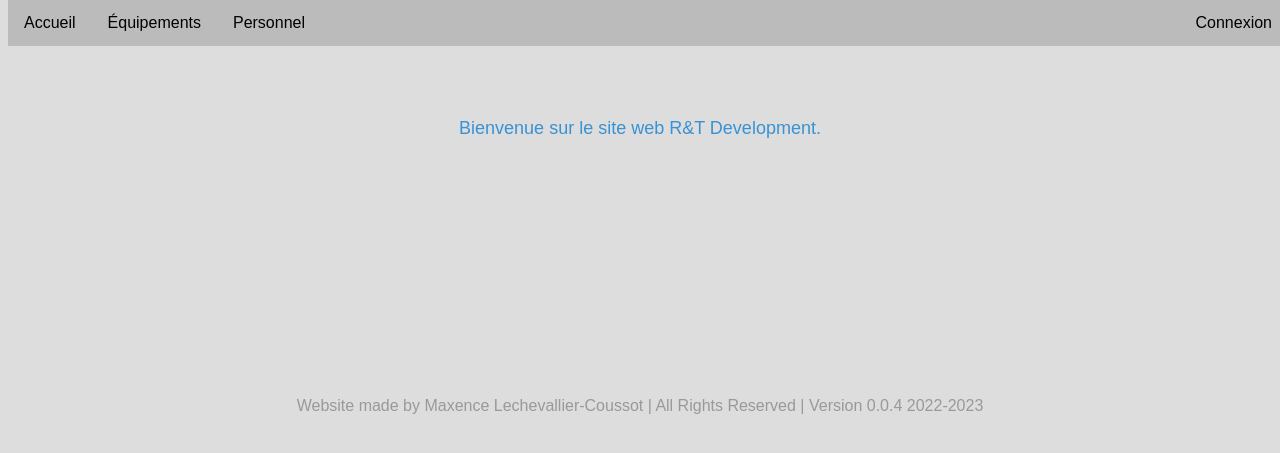
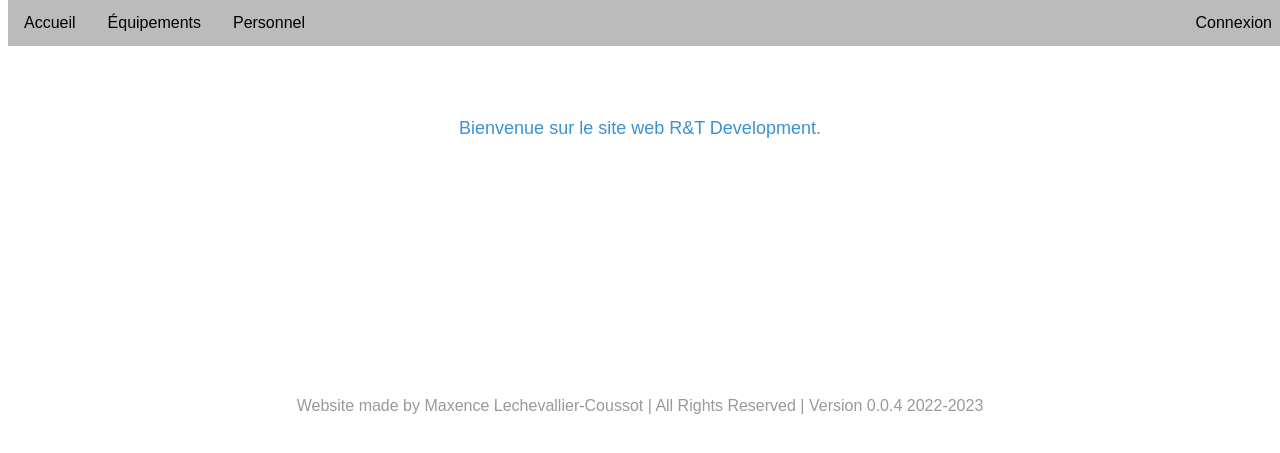
Before and after one commit to TTheGlock/sae2.03_django, a Django app: page /computerApp/ in a window 1280 px wide. Shown: the top 453 px of the page. Run offline with Django 4.2, Linux system fonts and the light colour scheme.

Commit message:
MAJ du fichier css : style.css

```diff
--- a/computermngt/computerApp/static/css/style.css
+++ b/computermngt/computerApp/static/css/style.css
@@ -1,5 +1,5 @@
 body {
-    background-color: rgb(221, 221, 221);
+    background-color: #ffffff;
     background-repeat: no-repeat;
     background-size: cover;
     font-family: sans-serif;
```
